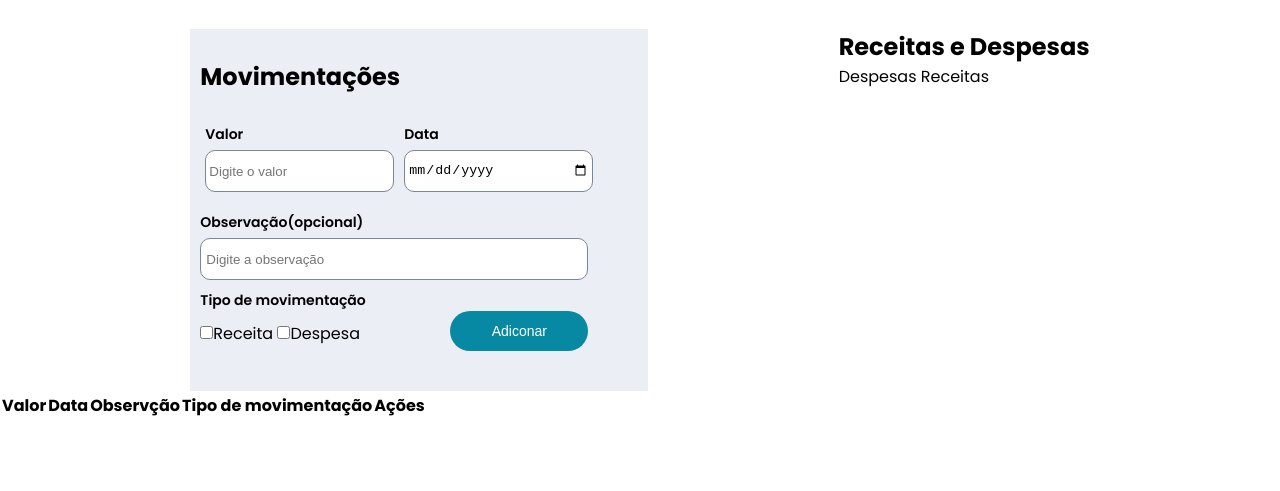
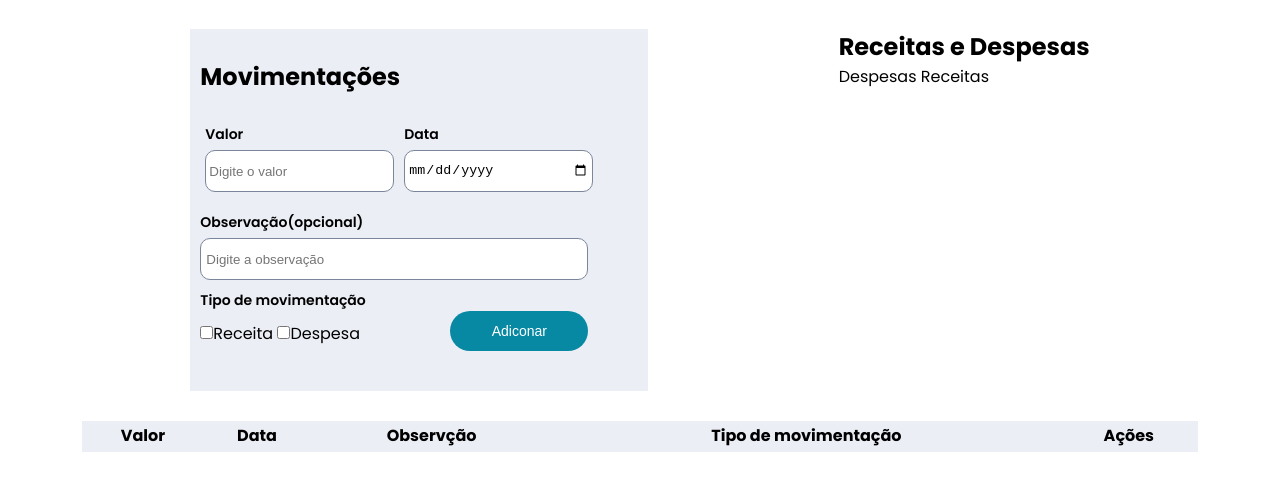
Before and after one commit to tobiasramos/controle-caixa, a plain HTML site: page index.html in a window 1280 px wide. Shown: the part 81-572 px from the top of the page. Drawn offline with Linux system fonts and the light colour scheme.

Commit message:
Estilizando a class que vai exibir os dados que o usuário digitar nos inputs

```diff
--- a/src/css/style.css
+++ b/src/css/style.css
@@ -110,3 +110,11 @@ h1, h2 {
     margin-left: 250px;
     cursor: pointer;
 }
+
+.exhibition {
+    display: flex;
+    flex-direction: column;
+    margin: 30px auto;
+    width: 1116px;
+    background-color: #ECEEF6;
+}
```
